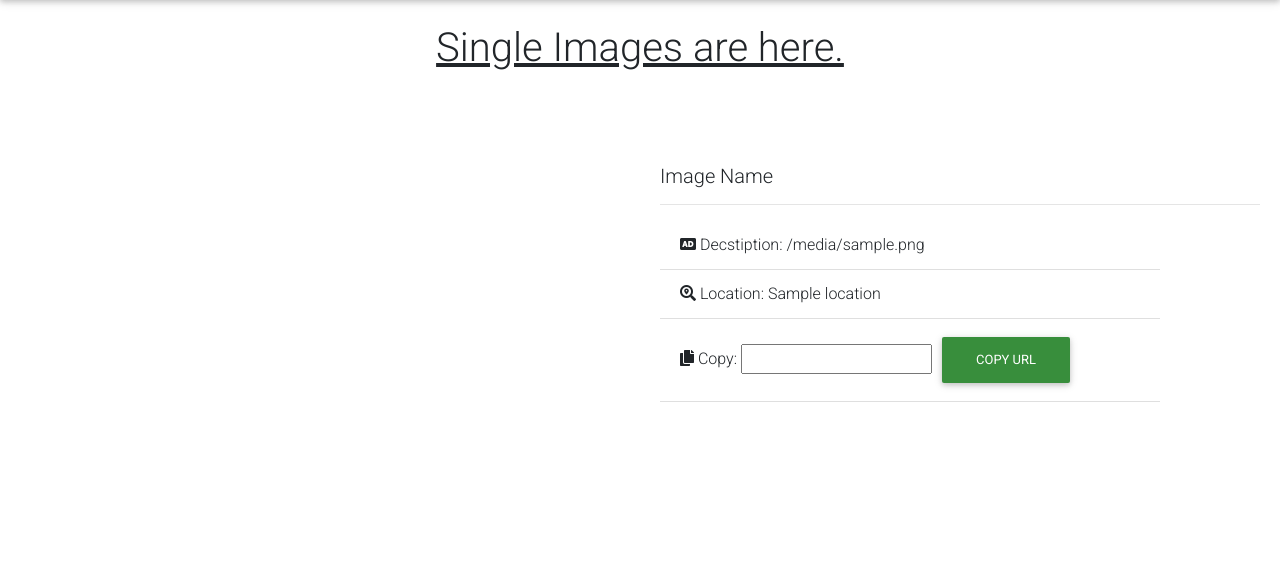
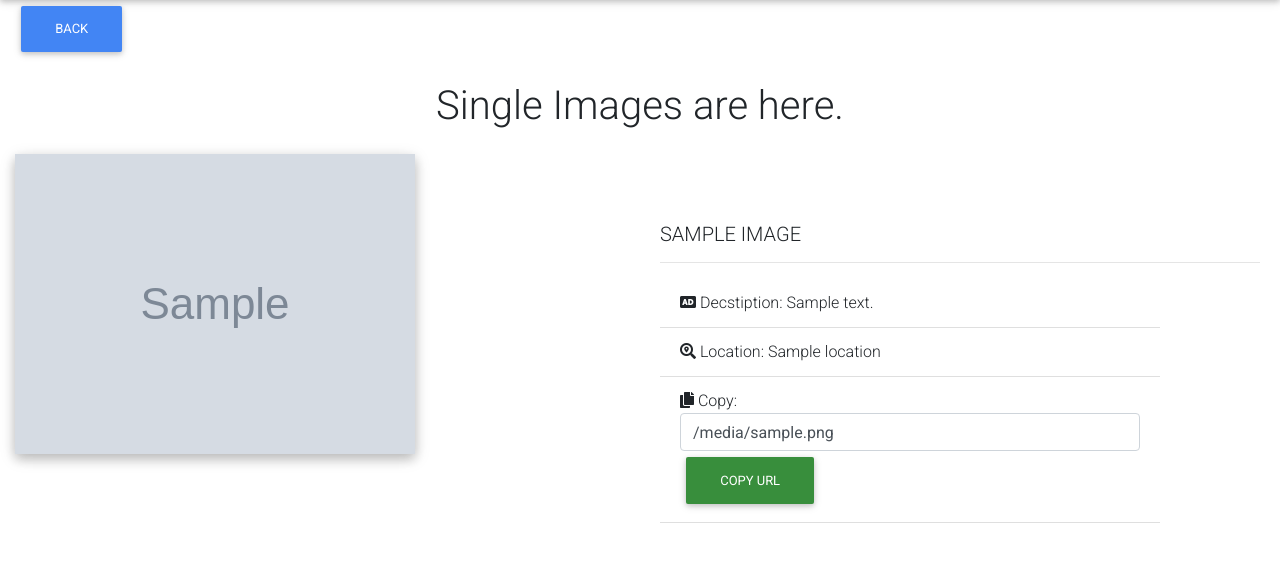
Before and after one commit to Bryson69/Gallery-Vault, a Django app: template gallery/templates/show.html in a window 1280 px wide. Shown: the part 56-622 px from the top of the page. Run offline with Django 3.2, Linux system fonts and the light colour scheme; the template is opened without the code that fills it: most values are stand-ins (such as "Sample title", 1, 10 or a date in 2020); grey boxes marked "Sample" are stand-in pictures; some libraries are stand-ins or nearby versions.

Commit message:
Add Intrpolations in order to display data onto the template

```diff
--- a/gallery/templates/show.html
+++ b/gallery/templates/show.html
@@ -1,25 +1,27 @@
-{% extends 'base.html' %}
-{% load static %}
+{% extends 'base.html' %} {% load static %} {% block content %}
+<div class="container-fluid">
+    <div class="d-flex justify-content-start"><a href="{% url 'showcase' %}" class="card-link"><button type="button" class="btn btn-primary">Back</button></a></div>
 
-{% block content %}
-<div class="container-fluid ">
-    <h1 class="text-center my-4" style="text-decoration: underline;">Single Images are here.</h1>
+    <div class="d-flex justify-content-center">
+        <h1 class="text-center my-5" id="con">
+            <h1 class="text-center my-4" id="con">Single Images are here.</h1>
+        </h1>
+    </div>
+
     <div class="row">
-
-        <!--Grid column-->
-        <div class="col-md-6 mb-4 animated fadeInLeft">
-            <img src='' class="img-fluid z-depth-1-half" alt="">
+        <div class="col-md-6 mb-4 animate__animated animate__fadeInLeftBig">
+            <img src='{{image.image.url}}' class="img-fluid z-depth-1-half" alt="">
         </div>
         <!--Grid column-->
         <div class="card-body my-5">
-            <h5 class="card-title">Image Name</h5>
+            <h5 class="card-title"> {{image.name|upper}}</h5>
             <hr>
             <!-- Text -->
-            <ul class=" card-text list-group list-group-flush" style="width: 500px;">
-                <li class="list-group-item animated fadeInRight"> <i class="fas fa-audio-description"></i> Decstiption: {{studi.image_description}}</li>
-                <li class="list-group-item animated fadeInRight"> <i class="fas fa-search-location"></i> Location: {{studi.location}}</li>
-                <li class="list-group-item animated fadeInRight"> <i class="fas fa-copy"></i> Copy:
-                    <input type="text" value=" " id="myInput">
+            <ul class=" card-text list-group list-group-flush animate__animated animate__fadeInRight" style="width: 500px;">
+                <li class="list-group-item"> <i class="fas fa-audio-description"></i> Decstiption: {{image.descripton}}</li>
+                <li class="list-group-item"> <i class="fas fa-search-location"></i> Location: {{image.location}}</li>
+                <li class="list-group-item"> <i class="fas fa-copy"></i> Copy:
+                    <input class="form-control" type="text" value="{{image.image}}" id="myInput">
                     <button type="button" class="btn btn-dark-green" onclick="myFunction()">Copy Url</button>
 
                 </li>
@@ -34,6 +36,7 @@
         </div>
     </div>
 </div>
+
 </div>
 
 {% endblock %}
```
